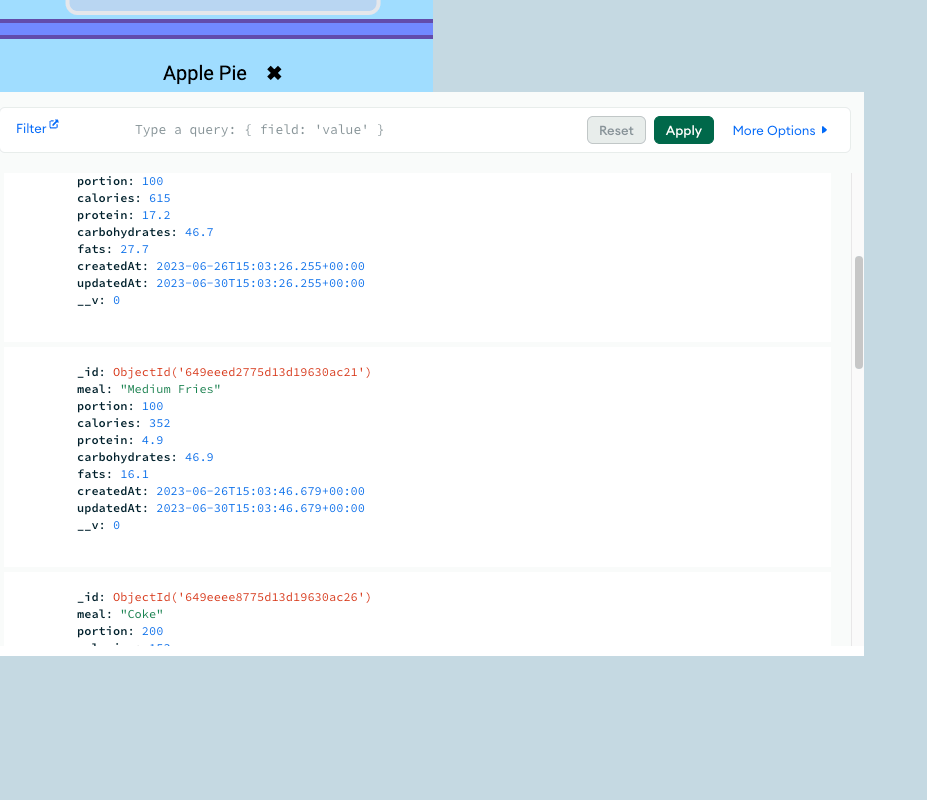
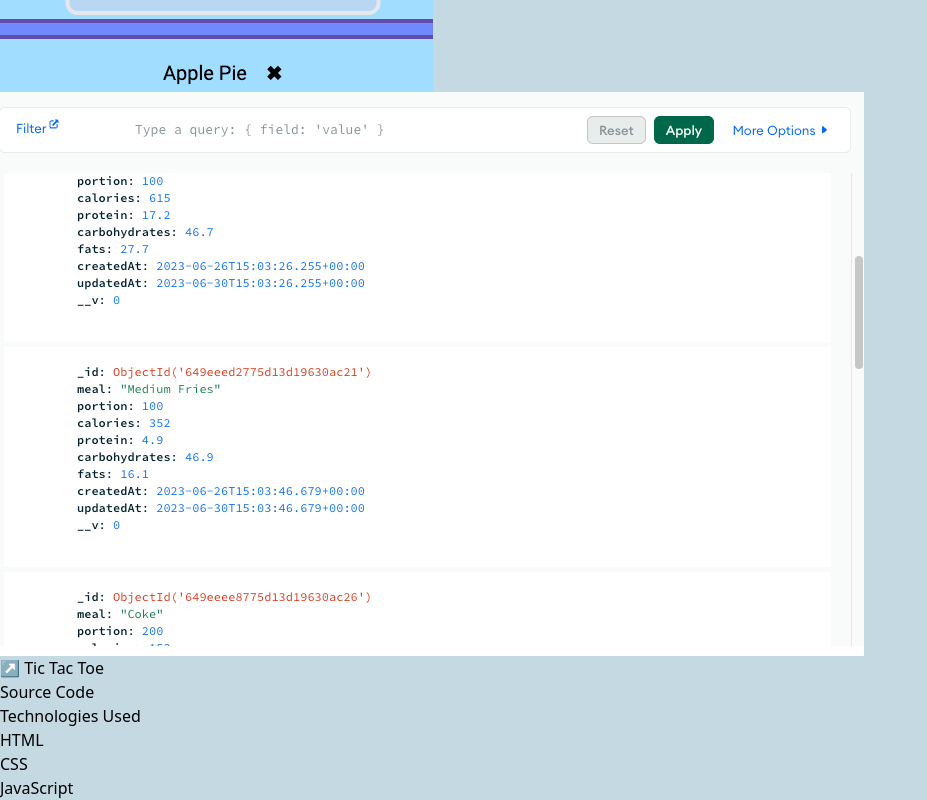
Before and after one commit to Choowah/portfolio-website, a React (Vite) app: page /projects in a window 1280 px wide. Shown: the part 2073-2873 px from the top of the page, without its empty margins (0-927 px from the left). Before the commit the page ends 2729 px from the top, so only its background shows below. Built offline with nearby package versions, Linux system fonts and the light colour scheme.

Commit message:
Added tic-tac-toe to project list

```diff
--- a/src/components/Projects.jsx
+++ b/src/components/Projects.jsx
@@ -9,9 +9,9 @@ const Projects = () => {
             <div className="p-10">
                 <h1 className='text-[#817F75] font-bold text-3xl md:text-5xl py-3'>PROJECTS</h1>
                 <div className="text-[#817F75] border-t border-[#B3B5BB] py-3">
-                    <div className="">
+                    <div>
                         <h1 className="font-bold text-xl py-5 hover:underline hover:translate-x-5 transition-all duration-300"><Link to='/'>↗ Portfolio</Link></h1>
-                        <Link to='https://github.com/Choowah/portfolio-website' className="underline">Source Code</Link>
+                        <Link to='https://github.com/Choowah/portfolio-website' target="_blank" className="underline">Source Code</Link>
                         <h3 className="font-bold">Technologies Used</h3>
                         <ul className="flex flex-wrap md:grid grid-cols-4 pb-8">
                             <li className="w-full">React</li>
@@ -22,7 +22,7 @@ const Projects = () => {
                     </div>
                     <div className='border-t border-[#B3B5BB]'>
                         <h1 className="font-bold text-xl py-5">Calcalories</h1>
-                        <Link to='https://github.com/Choowah/calcalories/' className="underline">Source Code</Link>
+                        <Link to='https://github.com/Choowah/calcalories/' target="_blank" className="underline">Source Code</Link>
                         <h3 className="font-bold">Technologies Used</h3>
                         <ul className="flex flex-wrap md:grid grid-cols-4">
                             <li className="w-full">MongoDB</li>
@@ -36,6 +36,16 @@ const Projects = () => {
                             <li className="w-full"><img className="max-h-[300px]" src={CalcalorieMongo} alt="" /></li>
                         </ul>
                     </div>
+                    <div className='border-t border-[#B3B5BB]'>
+                        <h1 className="font-bold text-xl py-5 hover:underline hover:translate-x-5 transition-all duration-300"><Link to='https://tic-tac-toe-roan-one.vercel.app/' target="_blank">↗ Tic Tac Toe</Link></h1>
+                        <Link to='https://github.com/Choowah/tic-tac-toe' target="_blank" className="underline">Source Code</Link>
+                        <h3 className="font-bold">Technologies Used</h3>
+                        <ul className="flex flex-wrap md:grid grid-cols-4 pb-8">
+                            <li className="w-full">HTML</li>
+                            <li className="w-full">CSS</li>
+                            <li className="w-full">JavaScript</li>
+                        </ul>
+                    </div>
                 </div>
             </div>
         </div>
```
